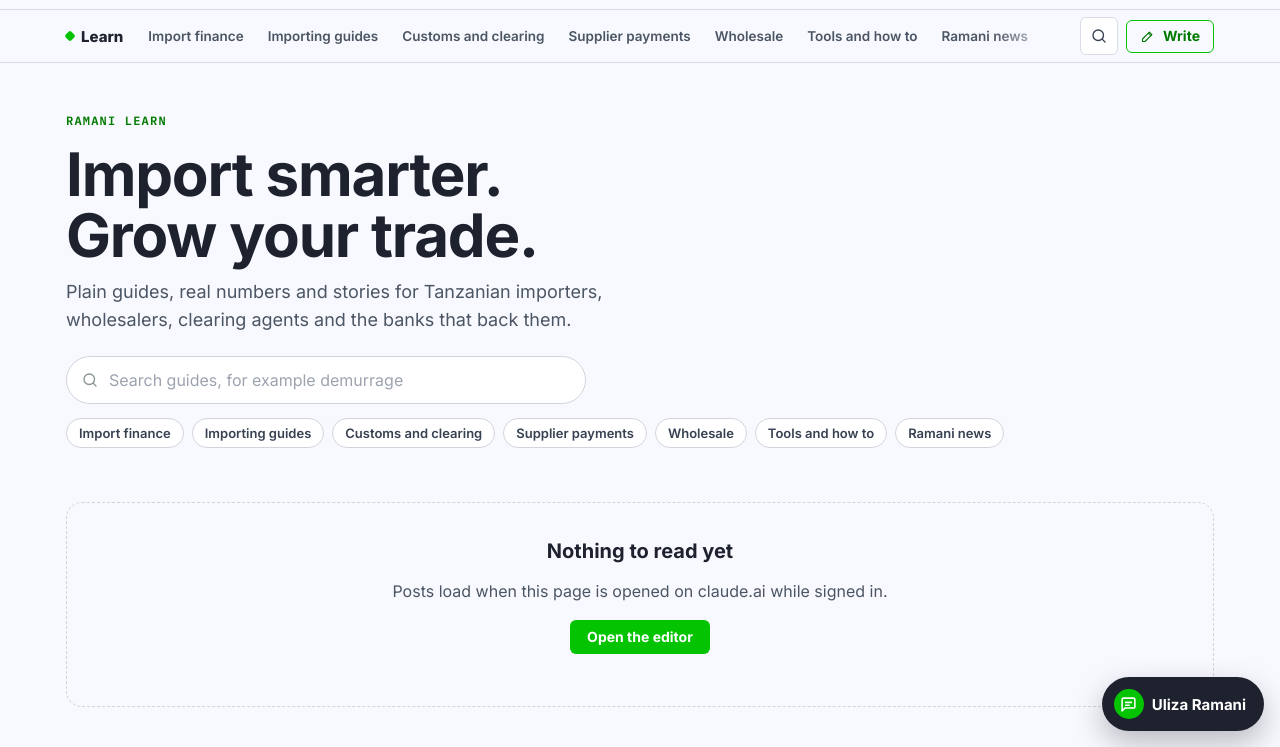
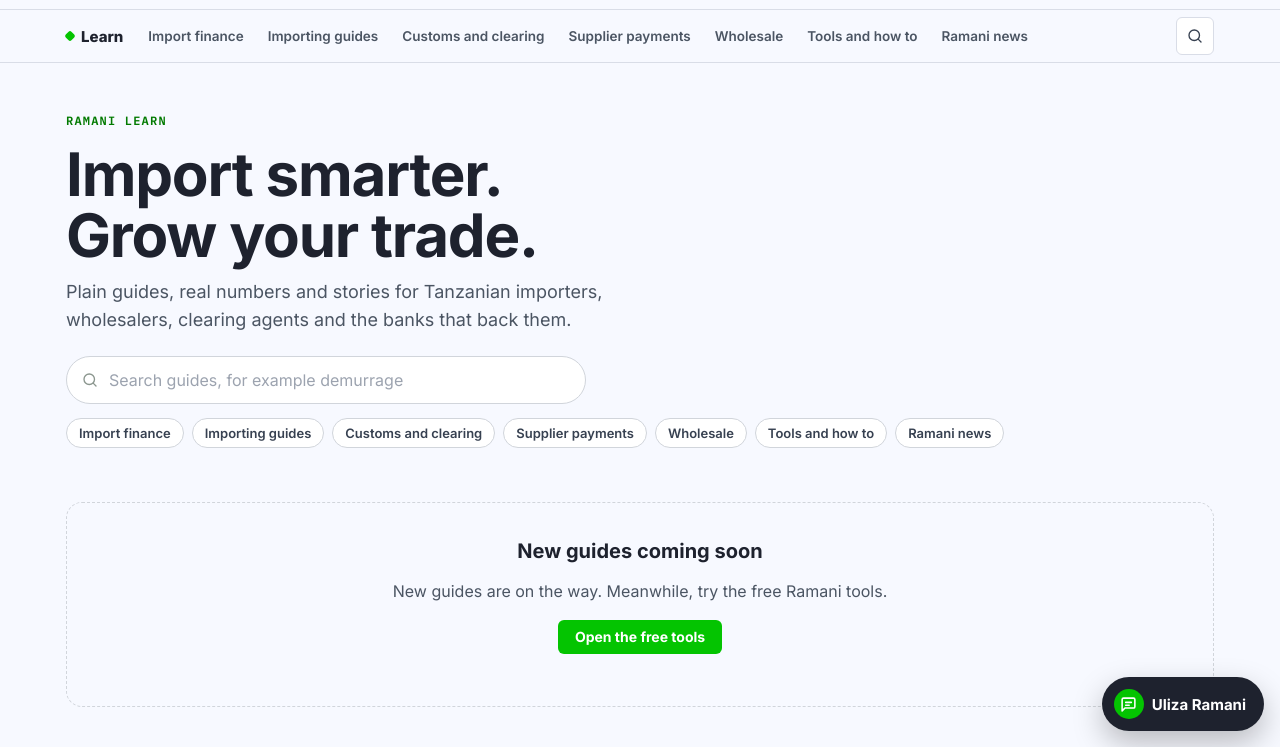
Before and after one commit to barakaramani/ramani-resources, a plain HTML site: page site/index.html in a window 1280 px wide. Shown: the part 53-800 px from the top of the page. Drawn offline with Linux system fonts and the light colour scheme.

Commit message:
Learn: only Ramani editors see Write and the editor; friendlier empty state

```diff
--- a/site/index.html
+++ b/site/index.html
@@ -827,8 +827,8 @@ function skeleton(){
   return s+'</div></div>';
 }
 function emptyState(){
-  var why=S.noDb?"Posts load when this page is opened on claude.ai while signed in.":S.err==="slow"?"Posts are taking longer than usual to load. Check your connection and refresh.":S.err?"Posts could not be loaded right now.":"No posts are live yet.";
-  return '<div class="empty"><h3>Nothing to read yet</h3><p>'+why+'</p><p style="margin-top:14px"><a class="btn btn-p" href="#write">Open the editor</a></p></div>';
+  var why=S.err==="slow"?"Guides are taking longer than usual to load. Check your connection and refresh.":S.err&&!S.noDb?"Guides could not be loaded right now. Please refresh.":"New guides are on the way. Meanwhile, try the free Ramani tools.";
+  return '<div class="empty"><h3>New guides coming soon</h3><p>'+why+'</p><p style="margin-top:14px">'+(S.canEdit?'<a class="btn btn-p" href="#write">Open the editor</a>':'<a class="btn btn-p" href="tools.html">Open the free tools</a>')+'</p></div>';
 }
 function hub(){
   document.title="Ramani Learn: guides for Tanzanian importers and traders";
@@ -1006,14 +1006,15 @@ function parse(){
 }
 function marks(r){
   $$("#cats a").forEach(function(a){if(r.name==="topic"&&a.getAttribute("data-cat")===r.arg)a.setAttribute("aria-current","page");else a.removeAttribute("aria-current");});
-  var w=$("#writeBtn");w.style.display=/write|draft|edit/.test(r.name)?"none":"";
+  var w=$("#writeBtn");w.style.display=(S.canEdit&&!/write|draft|edit/.test(r.name))?"":"none";
 }
 function route(){
   var r=parse();
   var editorish=/^(write|draft|edit)$/.test(r.name);
   if(window.LEARN_EDITOR_LEAVE&&!editorish)window.LEARN_EDITOR_LEAVE();
   cur=r;marks(r);$("#nav").classList.remove("open");
-  if(editorish){window.LEARN_EDITOR_OPEN&&window.LEARN_EDITOR_OPEN(r);}
+  if(editorish&&!S.canEdit){S.blocked=true;document.title="Ramani Learn";app.innerHTML='<div class="wrap" style="padding:60px 0"><div class="empty"><h3>Writing is for Ramani editors</h3><p>Only Ramani admins can write and publish on Learn. Browse the guides instead.</p><p style="margin-top:14px"><a class="btn btn-p" href="#learn">Back to Learn</a></p></div></div>';}
+  else if(editorish){S.blocked=false;window.LEARN_EDITOR_OPEN&&window.LEARN_EDITOR_OPEN(r);}
   else if(r.name==="topic")VIEW.topic(r.arg);
   else if(r.name==="post")VIEW.post(r.arg);
   else if(r.name==="author")VIEW.author(r.arg);
@@ -1022,7 +1023,8 @@ function route(){
 }
 function refresh(){
   // data changed: re-render reader views in place, let the editor update its own bits
-  var r=cur;
+  var r=cur;marks(r);
+  if(S.blocked){if(S.canEdit){S.blocked=false;route();}return;}
   if(/^(write|draft|edit)$/.test(r.name)){window.LEARN_EDITOR_REFRESH&&window.LEARN_EDITOR_REFRESH();return;}
   var y=window.scrollY,qFocus=document.activeElement&&document.activeElement.id==="q";
   if(r.name==="topic")VIEW.topic(r.arg);else if(r.name==="post")VIEW.post(r.arg);else if(r.name==="author")VIEW.author(r.arg);else VIEW.hub();
```
